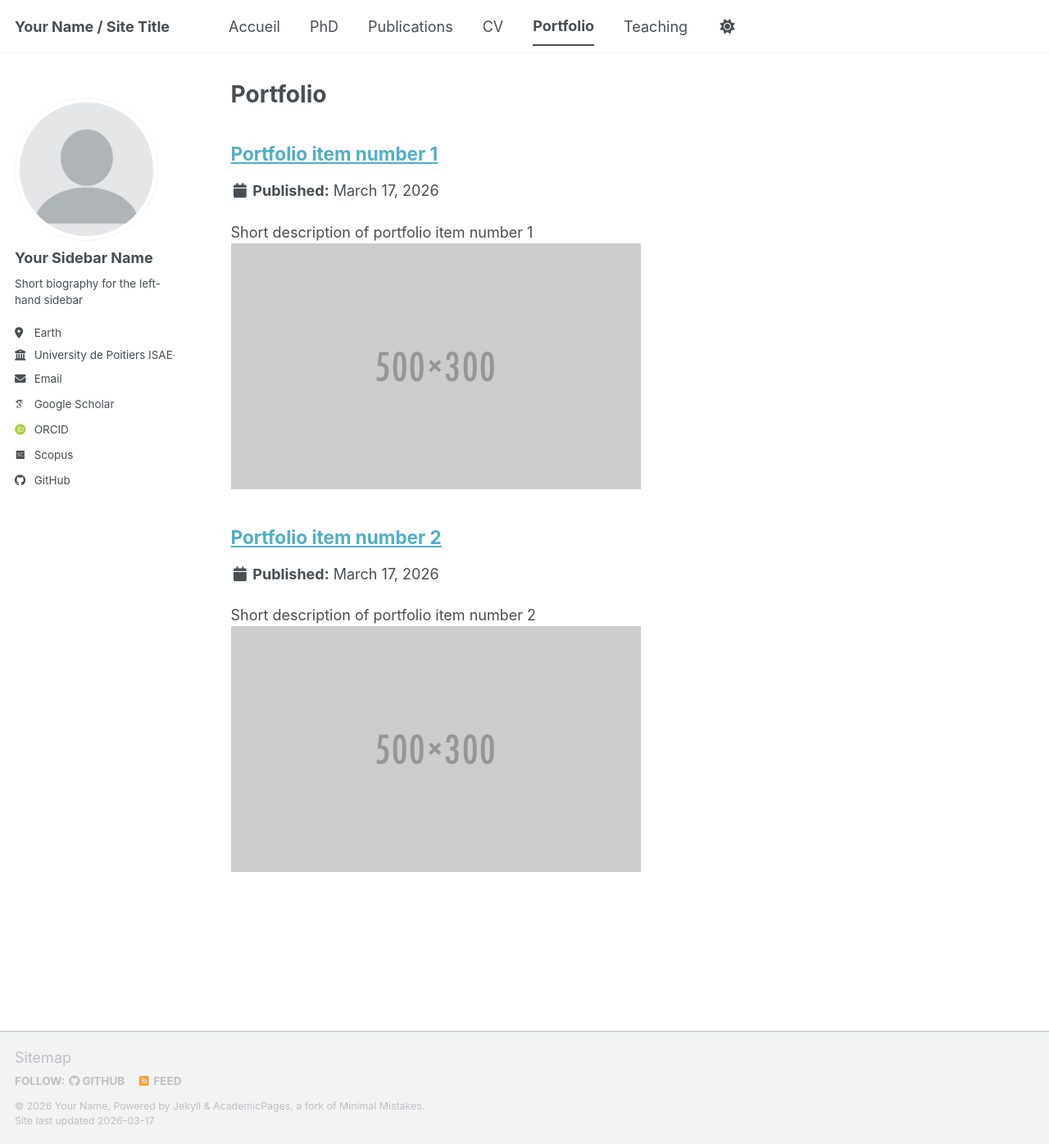
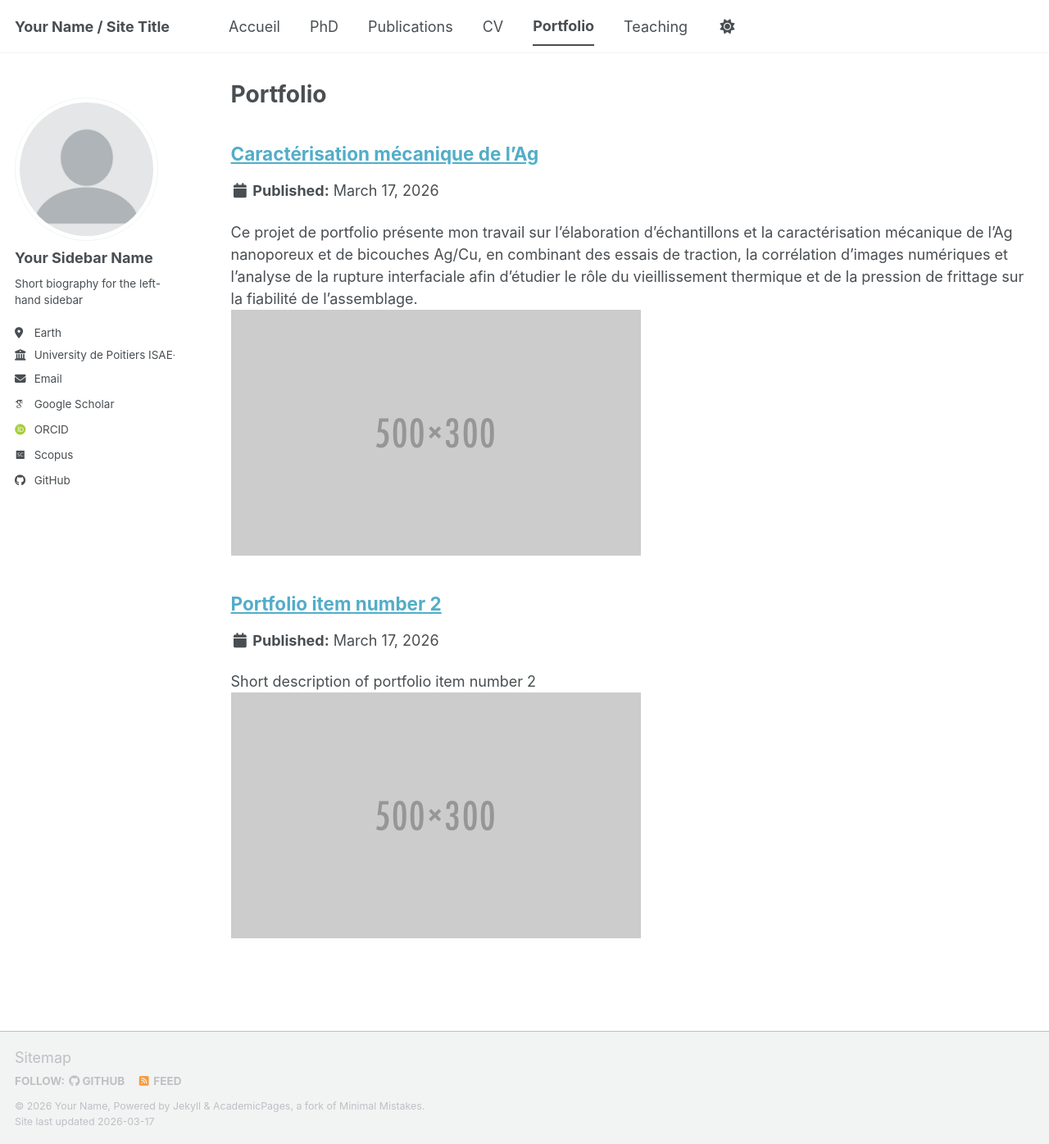
Before and after one commit to Anas-Sg-git/anas-sghuri, a Jekyll site: the page built from _pages/portfolio.html, in a window 1280 px wide and 1396 px high. Shown: the whole window at 82% size. Built offline with Jekyll 4.4.1, drawn with Linux system fonts in a browser that asks for light colours; some web fonts are replaced; a script bundle is joined from its source files by our own code; library files that are not in the unit come from our copies.

Commit message:
Update portfolio-1.md

```diff
--- a/_portfolio/portfolio-1.md
+++ b/_portfolio/portfolio-1.md
@@ -1,6 +1,6 @@
 ---
-title: "Portfolio item number 1"
-excerpt: "Short description of portfolio item number 1<br/><img src='/images/500x300.png'>"
+title: "Caractérisation mécanique de l’Ag"
+excerpt: "Ce projet de portfolio présente mon travail sur l'élaboration d'échantillons et la caractérisation mécanique de l’Ag nanoporeux et de bicouches Ag/Cu, en combinant des essais de traction, la corrélation d’images numériques et l’analyse de la rupture interfaciale afin d’étudier le rôle du vieillissement thermique et de la pression de frittage sur la fiabilité de l’assemblage.<br/><img src='/images/500x300.png'>"
 collection: portfolio
 ---
 
```
